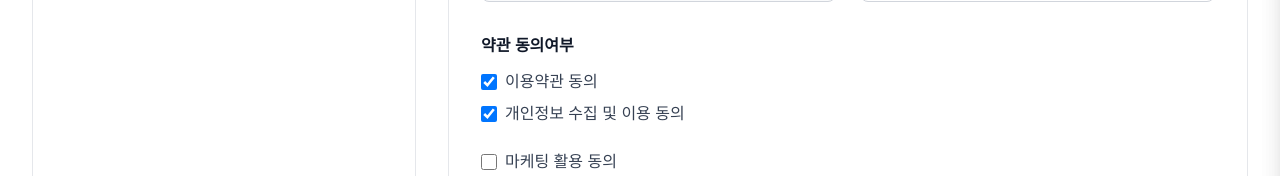
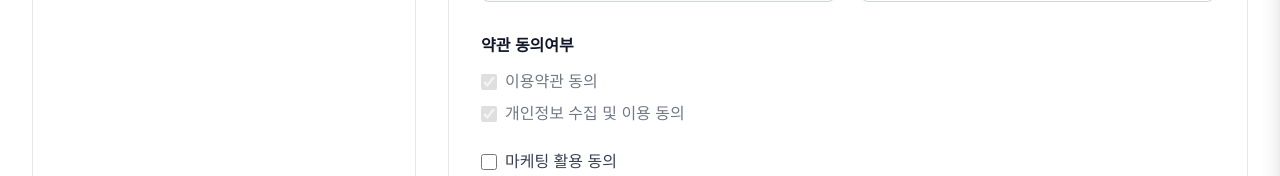
Before and after one commit to byunhyesun/seepn, a Next.js app: page /mypage/profile in a window 1280 px wide. Shown: the part 429-605 px from the top of the page. Built offline with nearby package versions, Linux system fonts and the light colour scheme; no server answers.

Commit message:
chore(mypage): make ToS and privacy agreement checkboxes read-only/disabled in profile edit page

```diff
--- a/src/app/mypage/profile/page.tsx
+++ b/src/app/mypage/profile/page.tsx
@@ -330,12 +330,12 @@ export default function MyPageProfileEdit() {
               <div className="mt-8">
                 <h3 className="text-base font-semibold text-gray-900 mb-3">{getText('agreements')}</h3>
                 <div className="space-y-2">
-                  <label className="flex items-center gap-2 text-gray-700">
-                    <input type="checkbox" className="h-4 w-4" checked={agreeTerms} onChange={(e) => setAgreeTerms(e.target.checked)} />
+                  <label className="flex items-center gap-2 text-gray-700 opacity-70 cursor-not-allowed" title="변경 불가">
+                    <input type="checkbox" className="h-4 w-4" checked={agreeTerms} readOnly disabled />
                     {getText('agreeTerms')}
                   </label>
-                  <label className="flex items-center gap-2 text-gray-700">
-                    <input type="checkbox" className="h-4 w-4" checked={agreePrivacy} onChange={(e) => setAgreePrivacy(e.target.checked)} />
+                  <label className="flex items-center gap-2 text-gray-700 opacity-70 cursor-not-allowed" title="변경 불가">
+                    <input type="checkbox" className="h-4 w-4" checked={agreePrivacy} readOnly disabled />
                     {getText('agreePrivacy')}
                   </label>
                 </div>
```
